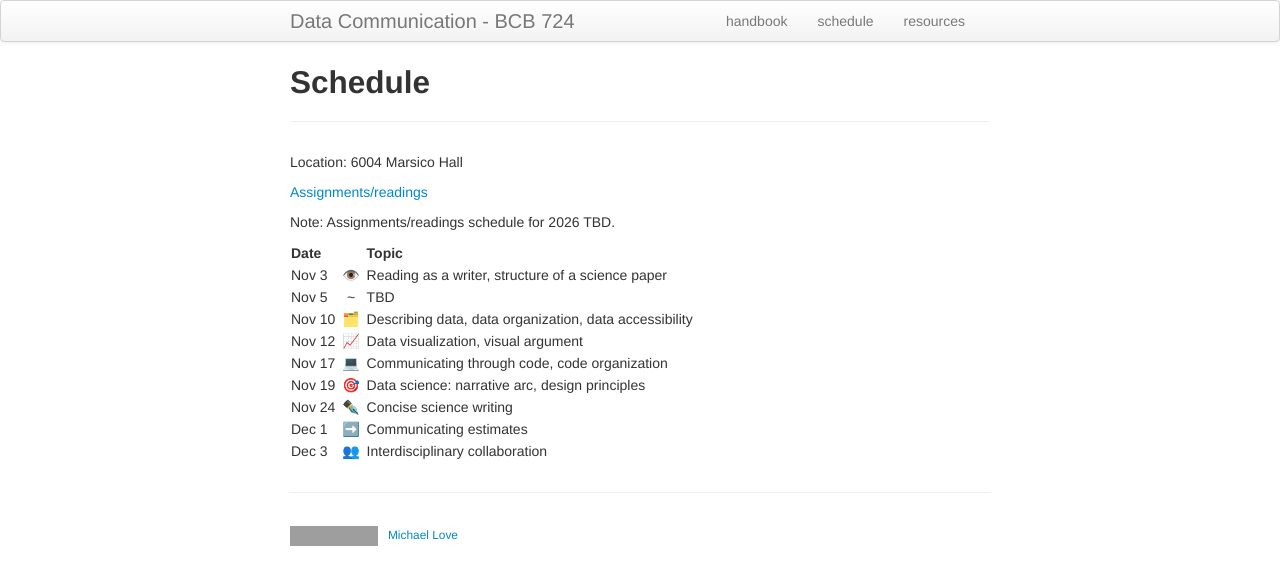
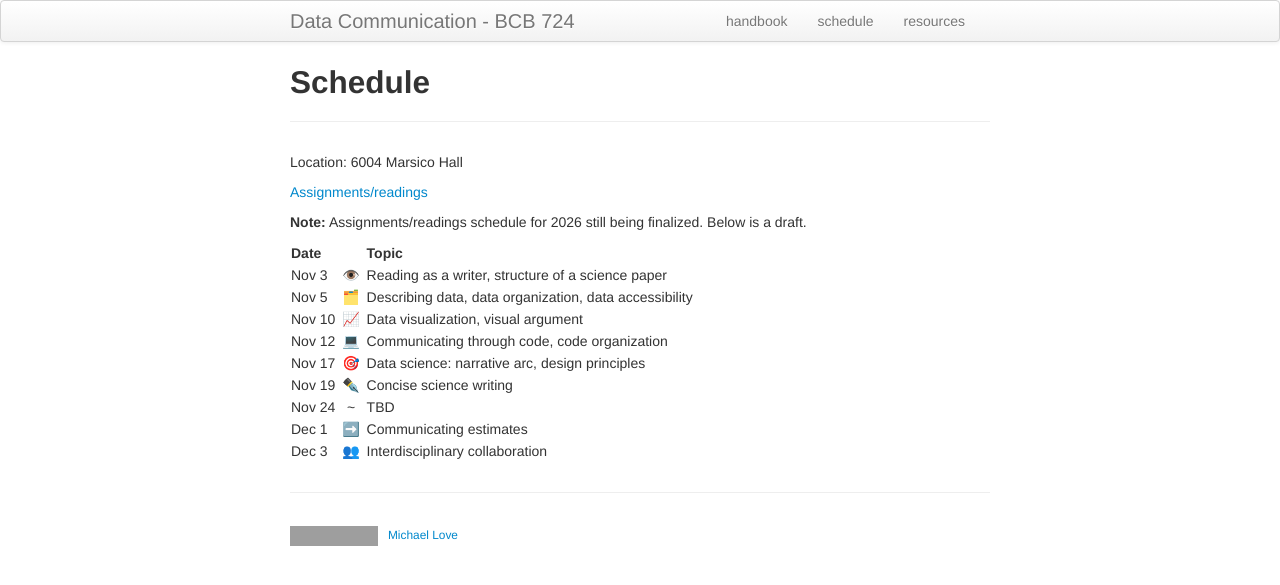
Before and after one commit to biodatascience/datacomm, a Jekyll site: the page built from schedule.md, in a window 1280 px wide. Shown: the top 585 px of the page. Built offline with Jekyll 4.4.1, drawn with Linux system fonts in a browser that asks for light colours; grey boxes are pictures that could not be loaded.

Commit message:
update schedule for 2026

```diff
--- a/Gemfile
+++ /dev/null
@@ -1,4 +0,0 @@
-gem 'github-pages'
-source 'https://rubygems.org'
-
-gem "webrick", "~> 1.7"
--- a/schedule.md
+++ b/schedule.md
@@ -7,16 +7,16 @@ Location: 6004 Marsico Hall
 
 [Assignments/readings](https://docs.google.com/spreadsheets/d/1yg4LUYnHQ5A9KbaC08t0Z9FL6Q-Mc-tabcO4cVwTZ38/edit?gid=0#gid=0)
 
-Note: Assignments/readings schedule for 2026 TBD.
+**Note:** Assignments/readings schedule for 2026 still being finalized. Below is a draft.
 
 | Date   | &nbsp;&nbsp;&nbsp;&nbsp;&nbsp;&nbsp;&nbsp; | Topic |
 | :----- | :--: | :---- |
 | Nov 3  | 👁️  | Reading as a writer, structure of a science paper |
-| Nov 5  | ~  | TBD |
-| Nov 10 | 🗂️  | Describing data, data organization, data accessibility |
-| Nov 12 | 📈 | Data visualization, visual argument |
-| Nov 17 | 💻 | Communicating through code, code organization |
-| Nov 19 | 🎯 | Data science: narrative arc, design principles |
-| Nov 24 | ✒️  | Concise science writing |
+| Nov 5  | 🗂️  | Describing data, data organization, data accessibility |
+| Nov 10 | 📈 | Data visualization, visual argument |
+| Nov 12 | 💻 | Communicating through code, code organization |
+| Nov 17 | 🎯 | Data science: narrative arc, design principles |
+| Nov 19 | ✒️  | Concise science writing |
+| Nov 24 | ~  | TBD |
 | Dec 1  | ➡️  | Communicating estimates |
 | Dec 3  | 👥 | Interdisciplinary collaboration |
```
Also changed, not shown: handbook.md (+6 -6 lines), resources.md (+1 -1 lines).
